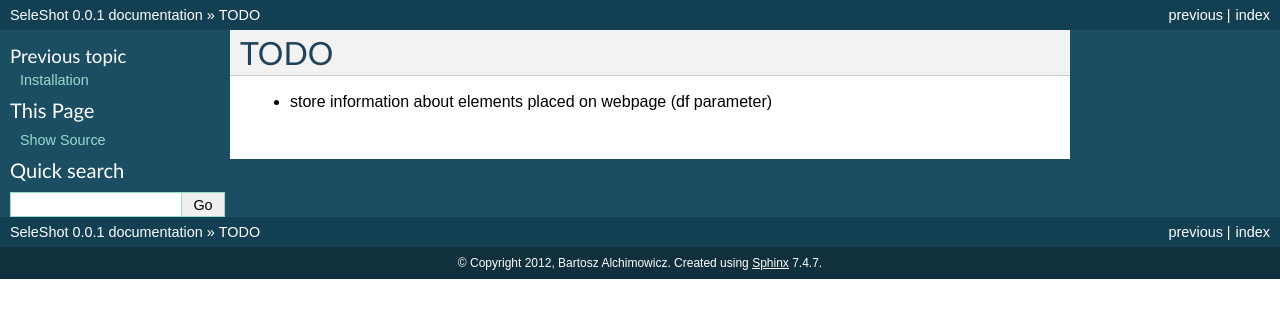
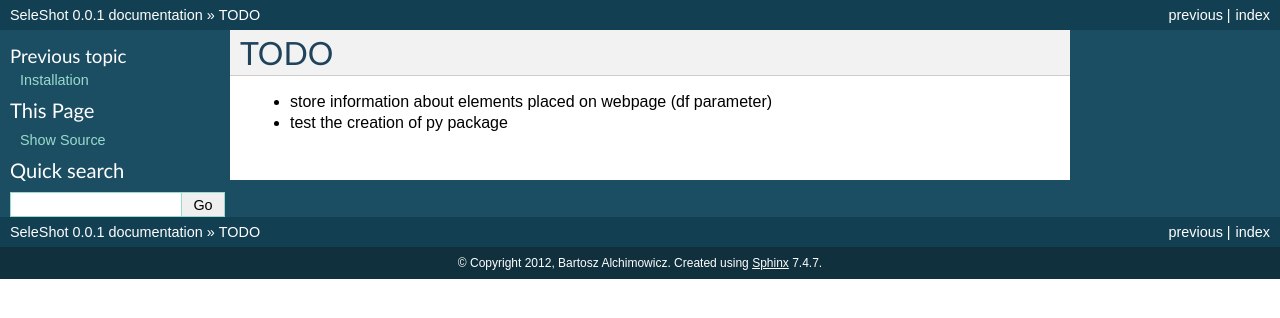
Before and after one commit to perfidia/seleshot, a Sphinx documentation site: the page built from docs/todo.txt, in a window 1280 px wide. Shown: the top 318 px of the page. Built offline with Sphinx 7.4.7, drawn with Linux system fonts in a browser that asks for light colours; pages that are not in the unit, such as notebooks, are missing from menus.

Commit message:
add new task

```diff
--- a/docs/todo.txt
+++ b/docs/todo.txt
@@ -2,3 +2,4 @@
 ====
 
 * store information about elements placed on webpage (df parameter)
+* test the creation of py package
```
